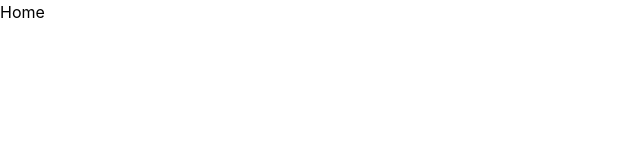
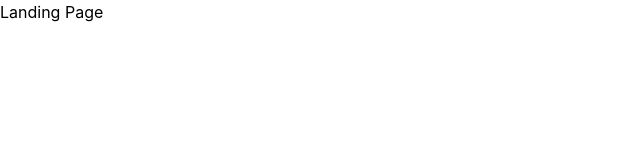
Before and after one commit to Yash-kumar-Halder/HelthStack, a React (Vite) app: page / in a window 1280 px wide. Shown: the top 160 px of the page, without its empty margins (0-640 px from the left). Built offline with nearby package versions, Linux system fonts and the light colour scheme.

Commit message:
feat: render landing page from app.jsx

```diff
--- a/src/App.jsx
+++ b/src/App.jsx
@@ -1,11 +1,10 @@
 import './App.css';
-// hello
-import Home from './components/Home';
+import Landing from './pages/landing';
 
 function App() {
     return (
         <>
-            <Home />
+            <Landing />
         </>
     );
 }
```
